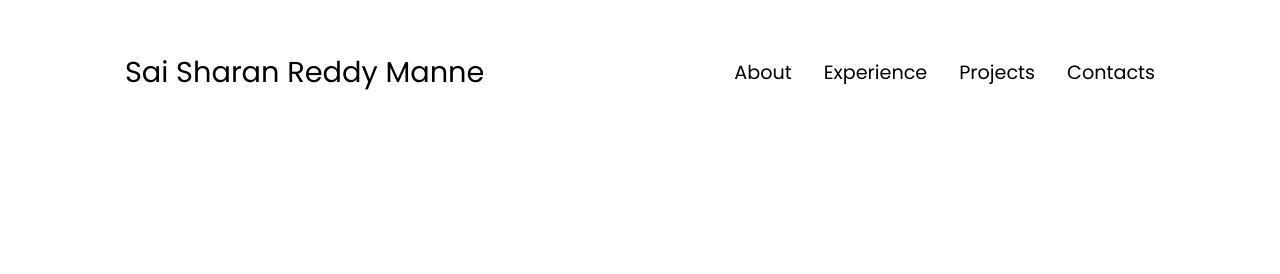
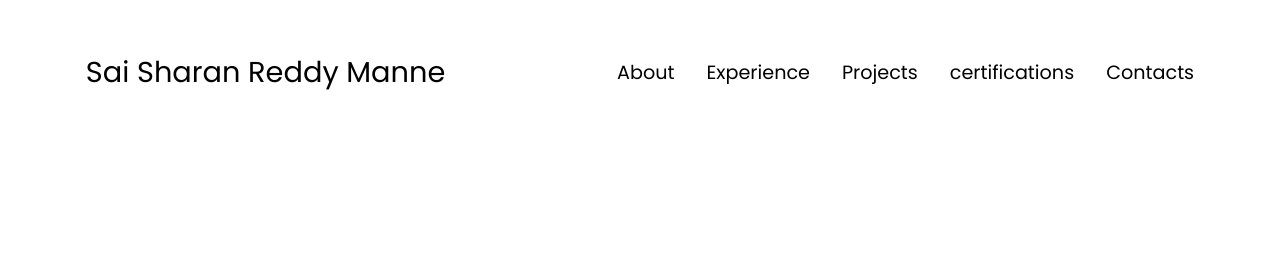
Before and after one commit to saisharanreddymanne/Manne-Portfolio, a plain HTML site: page index.html in a window 1280 px wide. Shown: the top 274 px of the page. Drawn offline with Linux system fonts and the light colour scheme.

Commit message:
Certification link added

```diff
--- a/index.html
+++ b/index.html
@@ -15,6 +15,7 @@
                     <li><a href="#about">About</a></li>
                     <li><a href="#experience">Experience</a></li>
                     <li><a href="#projects">Projects</a></li>
+                    <li><a href="#certifications">certifications</a></li>
                     <li><a href="#contact">Contacts</a></li>
                 </ul>
             </div>
```
